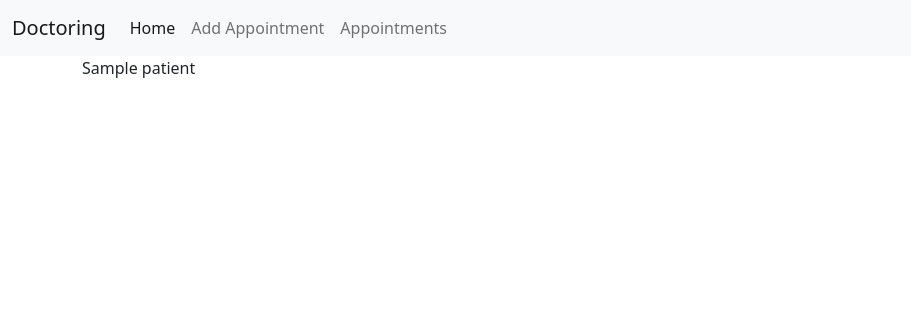
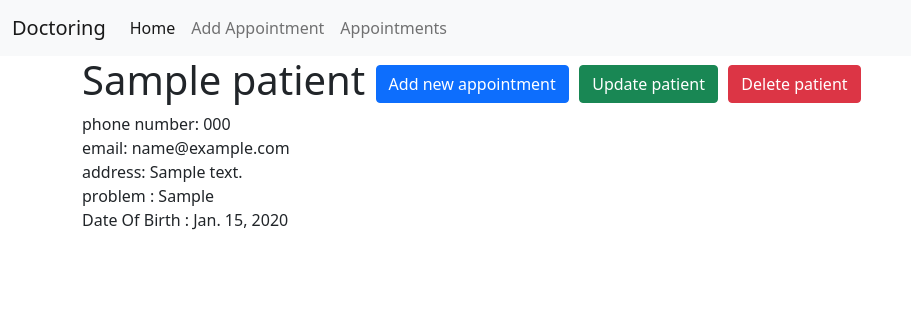
Before and after one commit to Neeraj319/BajraAssignments, a Django app: page /patient/1 in a window 1280 px wide. Shown: the top 316 px of the page, without its empty margins (0-911 px from the left). Run offline with Django 4.2, Linux system fonts and the light colour scheme; a user stored in the database is signed in; tables that the repository leaves empty hold one stand-in row (values such as "Sample post").

Commit message:
[added] appointment creation view

```diff
--- a/Doctoring/Auth/models.py
+++ b/Doctoring/Auth/models.py
@@ -12,6 +12,7 @@ class Doctor(models.Model):
     gender = models.CharField(max_length=20, choices=GENDER_CHOICES)
     years_practiced = models.IntegerField()
     qualification = models.CharField(max_length=200)
+    available = models.BooleanField(default=True, null=True)
 
     def __str__(self: "Doctor"):
         return f"{self.user.first_name} {self.user.last_name}"
--- a/Doctoring/core/urls.py
+++ b/Doctoring/core/urls.py
@@ -1,10 +1,12 @@
 from django.urls import path
 from .views import (
+    AppointmentCreationView,
     IndexView,
     CreatePatientRecordView,
     return_to_dashboard,
     ReceptionistDashboard,
     PatientDetailView,
+    PatientEditView,
 )
 
 urlpatterns = [
@@ -17,4 +19,10 @@ urlpatterns = [
         name="receptionist_dashboard",
     ),
     path("patient/<int:pk>", view=PatientDetailView.as_view(), name="patient_detail"),
+    path("patient/<int:pk>/edit", view=PatientEditView.as_view(), name="patient_edit"),
+    path(
+        "patient/<int:pk>/appointment/edit",
+        view=AppointmentCreationView.as_view(),
+        name="patient_appointment_add",
+    ),
 ]
--- a/Doctoring/core/views.py
+++ b/Doctoring/core/views.py
@@ -1,5 +1,5 @@
 from django.http import HttpRequest
-from .forms import PatientCreationForm
+from .forms import PatientCreationForm, AppointmentCreationForm
 from django.views.generic import TemplateView
 from django.views.generic.edit import FormView
 from django.contrib import messages
@@ -9,8 +9,6 @@ from django.contrib.auth.mixins import LoginRequiredMixin
 from django.shortcuts import redirect
 from typing import Any
 from Auth.mixins import IsReceptionistMixin
-
-# Create your views here.
 
 
 def return_to_dashboard(request: HttpRequest):
@@ -75,3 +73,40 @@ class PatientDetailView(LoginRequiredMixin, TemplateView):
         context = super().get_context_data(**kwargs)
         context["patient"] = Patient.objects.get(pk=kwargs["pk"])
         return context
+
+
+class PatientEditView(LoginRequiredMixin, IsReceptionistMixin, FormView):
+    template_name = "patient_edit.html"
+
+    def get_context_data(self, **kwargs):
+        context = super().get_context_data(**kwargs)
+        context["patient"] = Patient.objects.get(pk=kwargs["pk"])
+        context["form"] = PatientCreationForm(instance=context["patient"])
+        return context
+
+    def post(self, request, *args, **kwargs):
+        patient = Patient.objects.get(pk=kwargs["pk"])
+        form = PatientCreationForm(request.POST, instance=patient)
+        if form.is_valid():
+            form.save()
+            return redirect("patient_detail", pk=kwargs["pk"])
+        return self.get(request, *args, **kwargs)
+
+
+class AppointmentCreationView(IsReceptionistMixin, LoginRequiredMixin, FormView):
+    template_name = "appointment_creation.html"
+    form_class = AppointmentCreationForm
+
+    def get_context_data(self, **kwargs):
+        context = super().get_context_data(**kwargs)
+        self.patient = Patient.objects.get(pk=self.kwargs["pk"])
+        context["form"] = AppointmentCreationForm()
+        return context
+
+    def form_is_valid(self, form):
+        form["patient"] = self.patient
+        form.save()
+        return super().form_is_valid(form)
+
+    def get_success_url(self) -> str:
+        return "/patient/{}".format(self.kwargs["pk"])
--- a/Doctoring/templates/patient_detail.html
+++ b/Doctoring/templates/patient_detail.html
@@ -7,8 +7,36 @@
 {% block body %}
 {% include 'navbar.html' %}
 <div class="container">
-    {{patient.name}}
+    <div class="row">
+        <div class="col-md-12">
+            <h1>
+                {{patient.name}}
+                <a href="" class='btn btn-primary'>
 
-</div>
+                    Add new appointment
+                </a>
+                <a href={% url 'patient_edit' patient.pk %} class="btn btn-success" target="_blank"
+                    rel="noopener noreferrer">
+                    Update patient
 
-{% endblock body %}
+                </a>
+                <a href="" class="btn btn-danger" target="_blank" rel="noopener noreferrer">
+                    Delete patient
+                </a>
+            </h1>
+            phone number: {{patient.phone}}
+            <br>
+            email: {{patient.email}}
+            <br>
+            address: {{patient.address}}
+            <br>
+            problem : {{patient.issue}}
+            <br>
+            Date Of Birth : {{patient.date_of_birth}}
+            <br>
+
+
+        </div>
+    </div>
+
+    {% endblock body %}
--- a/Doctoring/templates/receptionist_dashboard.html
+++ b/Doctoring/templates/receptionist_dashboard.html
@@ -25,7 +25,7 @@
                     </a>
                 </td>
                 <td>
-                    <a href= {% url 'patient_detail' patient.pk %}>
+                    <a href= {% url 'patient_appointment_add' patient.pk %}>
                        <button class="btn btn-primary">
                             Add appointment
                         </button>
```
Also changed, not shown: Doctoring/core/forms.py (+33 -1 lines), Doctoring/templates/appointment_creation.html (added, +22 -0 lines), Doctoring/templates/patient_edit.html (added, +21 -0 lines), Doctoring/Auth/migrations/0002_doctor_available.py (added).
